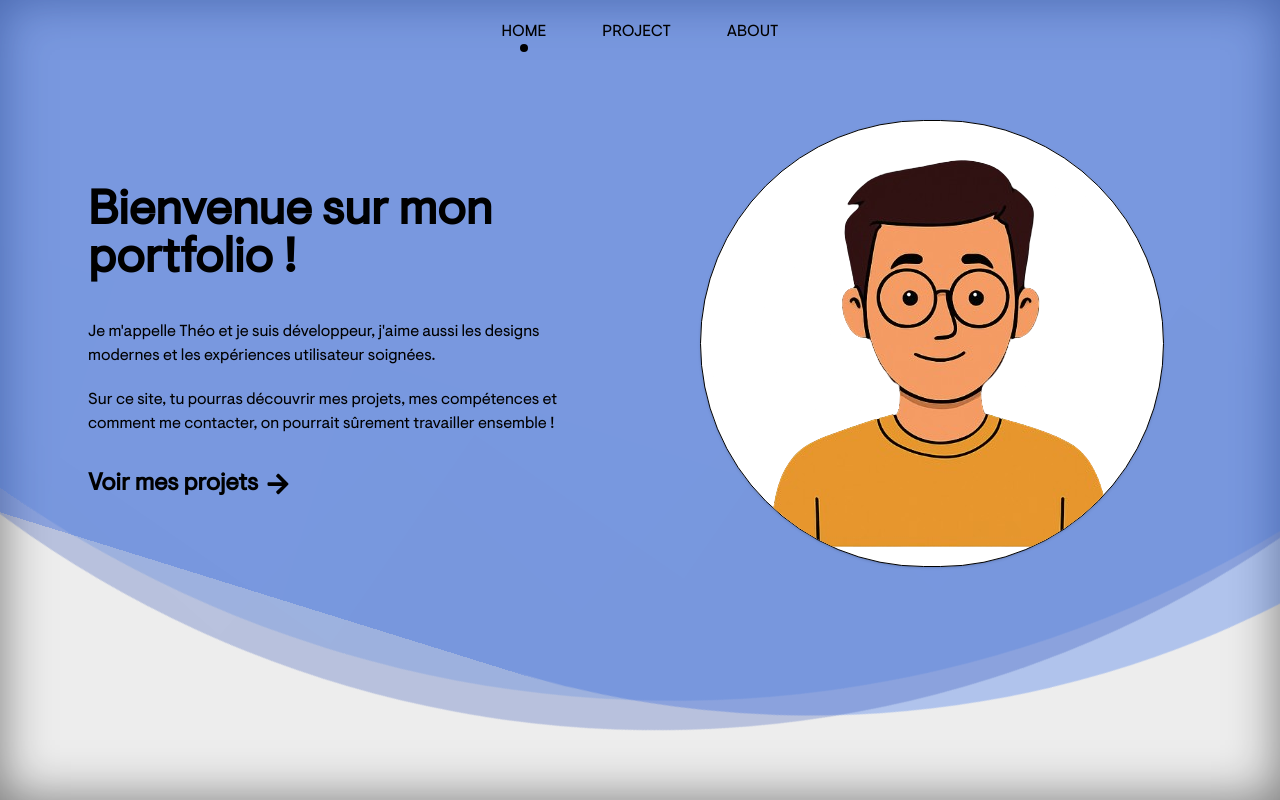
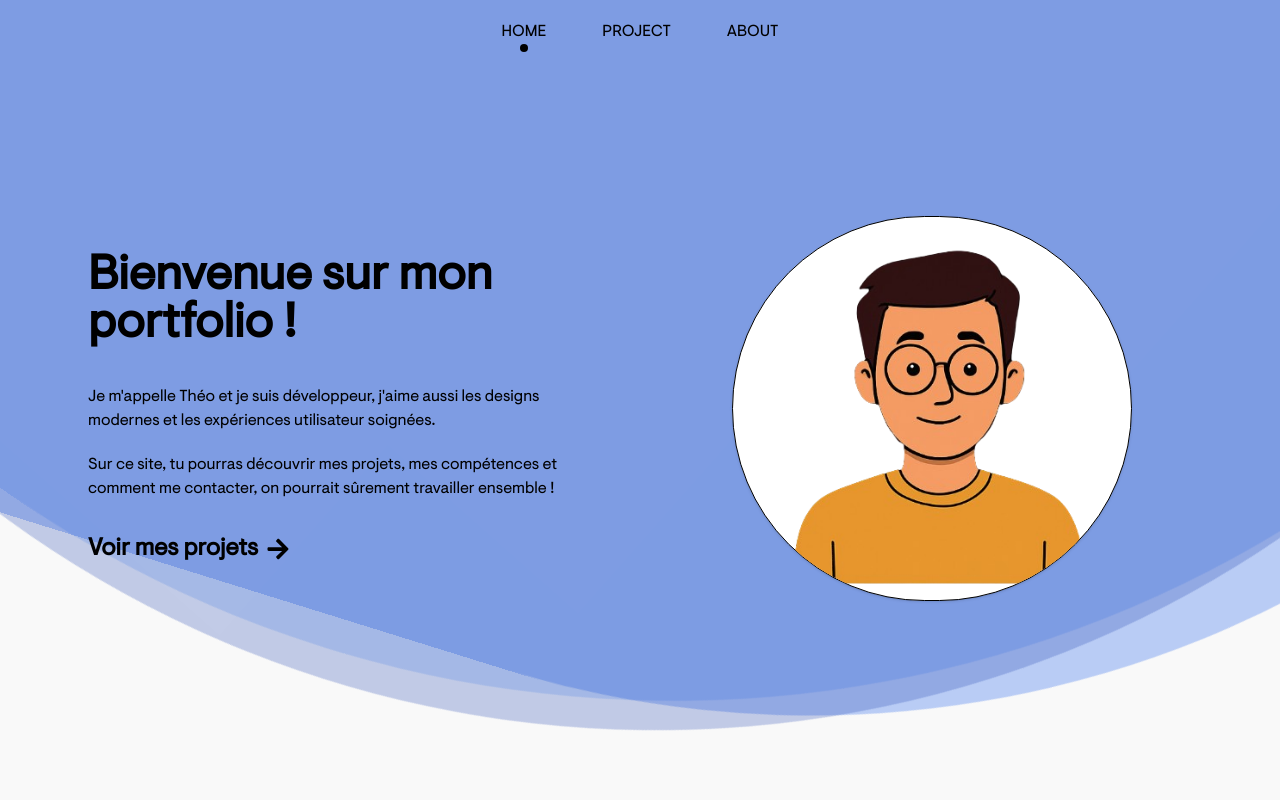
Before and after one commit to Theoode/portfolio, a React (Vite) app: page / in a window 1280 px wide. Shown: the top 800 px of the page. Built offline with nearby package versions, Linux system fonts and the light colour scheme.

Commit message:
Modifications responsive

```diff
--- a/src/index.css
+++ b/src/index.css
@@ -9,13 +9,9 @@
 
 body {
     margin: 0;
-    min-width: 320px;
-    min-height: 100vh;
     background-color: #F9F9F9;
     font-family: 'Visuelt', sans-serif;
     color: rgba(255, 255, 255, 0.87);
-    -webkit-font-smoothing: antialiased;
-    -moz-osx-font-smoothing: grayscale;
 }
 
 @media (prefers-color-scheme: light) {
@@ -47,20 +43,20 @@ html {
 section {
     position: relative;
     width: 100%;
-    height: 100vh;
+    min-height: 100vh; /* hauteur minimale = 100% de l'écran */
+    height: auto;       /* hauteur auto pour s'adapter */
     overflow: hidden;
     display: flex;
     justify-content: center;
     align-items: center;
-    min-height: 100vh;
 }
+
 section .wave {
     position: absolute;
     left: 0;
     width: 100%;
     height: 100%;
-    background: #ededed;
-    box-shadow: inset 0 0 50px rgba(0, 0, 0, 0.5);
+    background-color: #F9F9F9;
     transition: 0.5s;
 }
 section .wave span {
--- a/src/pages/Home.tsx
+++ b/src/pages/Home.tsx
@@ -4,8 +4,8 @@ import { FaArrowRight } from "react-icons/fa";
 
 export default function Home() {
     return (
-        <div className="min-h-screen text-white flex flex-col">
-            <section>
+        <div className="min-h-screen text-white flex flex-col bg-[#F9F9F9]">
+            <section className="mb-20">
                 <div className="wave">
                     <span></span>
                     <span></span>
@@ -15,10 +15,10 @@ export default function Home() {
                         <div className="flex-1 flex items-start justify-center pt-24 ">
 
                             {/* Conteneur avec deux enfants */}
-                            <div className="flex w-full max-w-6xl gap-4 flex-col md:flex-row items-center">
+                            <div className="flex w-full max-w-6xl gap-4 flex-col md:flex-row items-center sm:mt-24">
 
                                 {/* Conteneur gauche */}
-                                <div className="flex-1 text-black p-6 rounded-lg flex flex-col items-center md:items-start text-center md:text-left">
+                                <div className="flex-1 text-black p-6 rounded-lg flex flex-col items-center md:items-start text-center md:text-left ">
                                     <h2 className="text-5xl font-bold mb-4 opacity-0 animate-fadeIn delay-100">
                                         Bienvenue sur mon portfolio !
                                     </h2>
@@ -37,10 +37,13 @@ export default function Home() {
 
                                 {/* Conteneur droit */}
                                 <div className="flex-1 p-6 rounded-lg flex items-center justify-center opacity-0 animate-fadeIn delay-400">
-                                    <img src="/Avatar.png" alt="avatar"
-                                        className="max-w-full h-auto rounded-full border-1 border-black bg-white shadow"
+                                    <img
+                                        src="/Avatar.png"
+                                        alt="avatar"
+                                        className="w-56 sm:w-60 md:w-74 lg:w-90 xl:w-100 h-auto rounded-full border border-black bg-white shadow "
                                     />
                                 </div>
+
                             </div>
                         </div>
                     </div>
@@ -49,7 +52,7 @@ export default function Home() {
             </section>
 
             {/* Footer avec réseaux sociaux */}
-            <div className="opacity-0 animate-fadeIn delay-800">
+            <div className="opacity-0 animate-fadeIn delay-800 ">
                 <Footer/>
             </div>
         </div>
```
